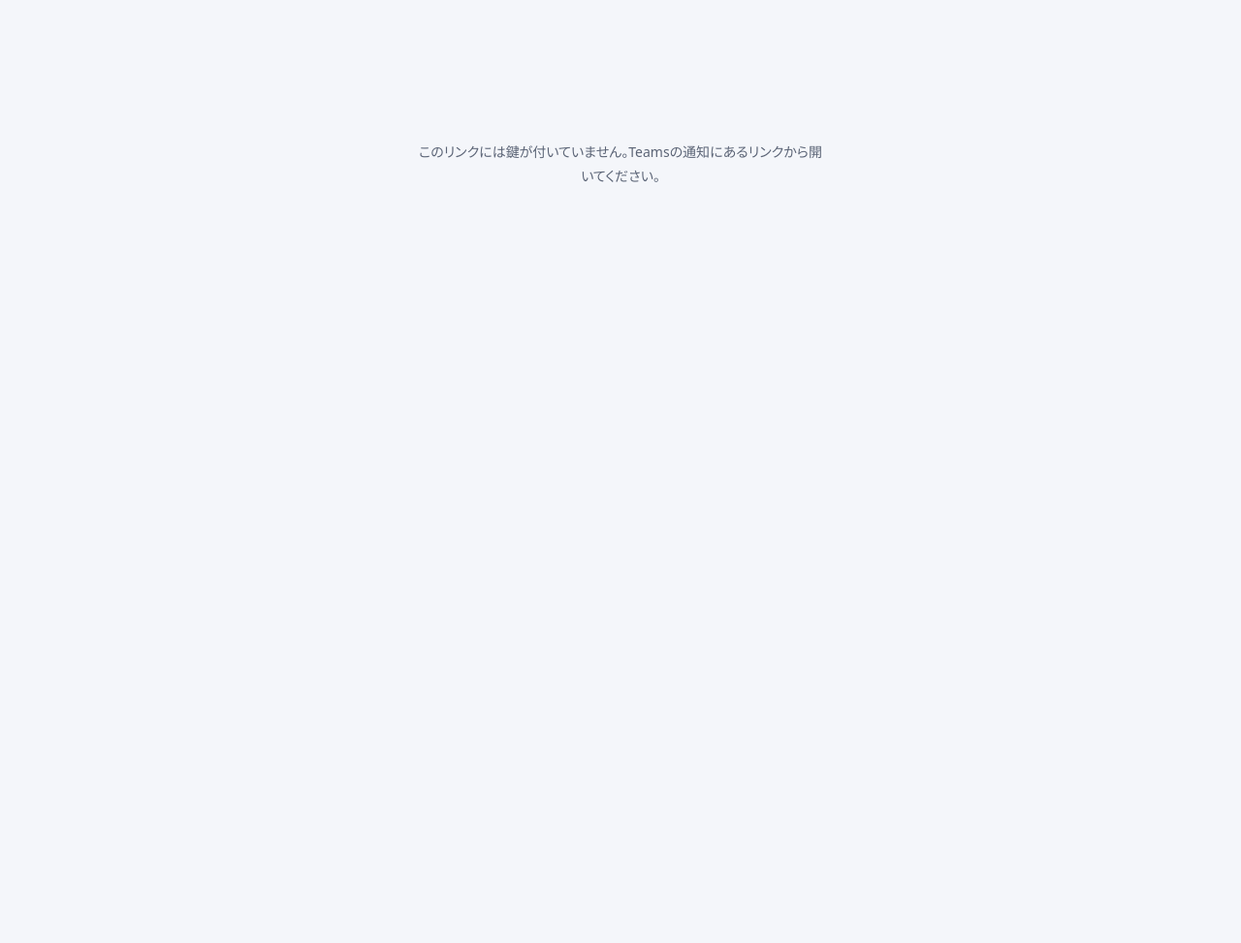
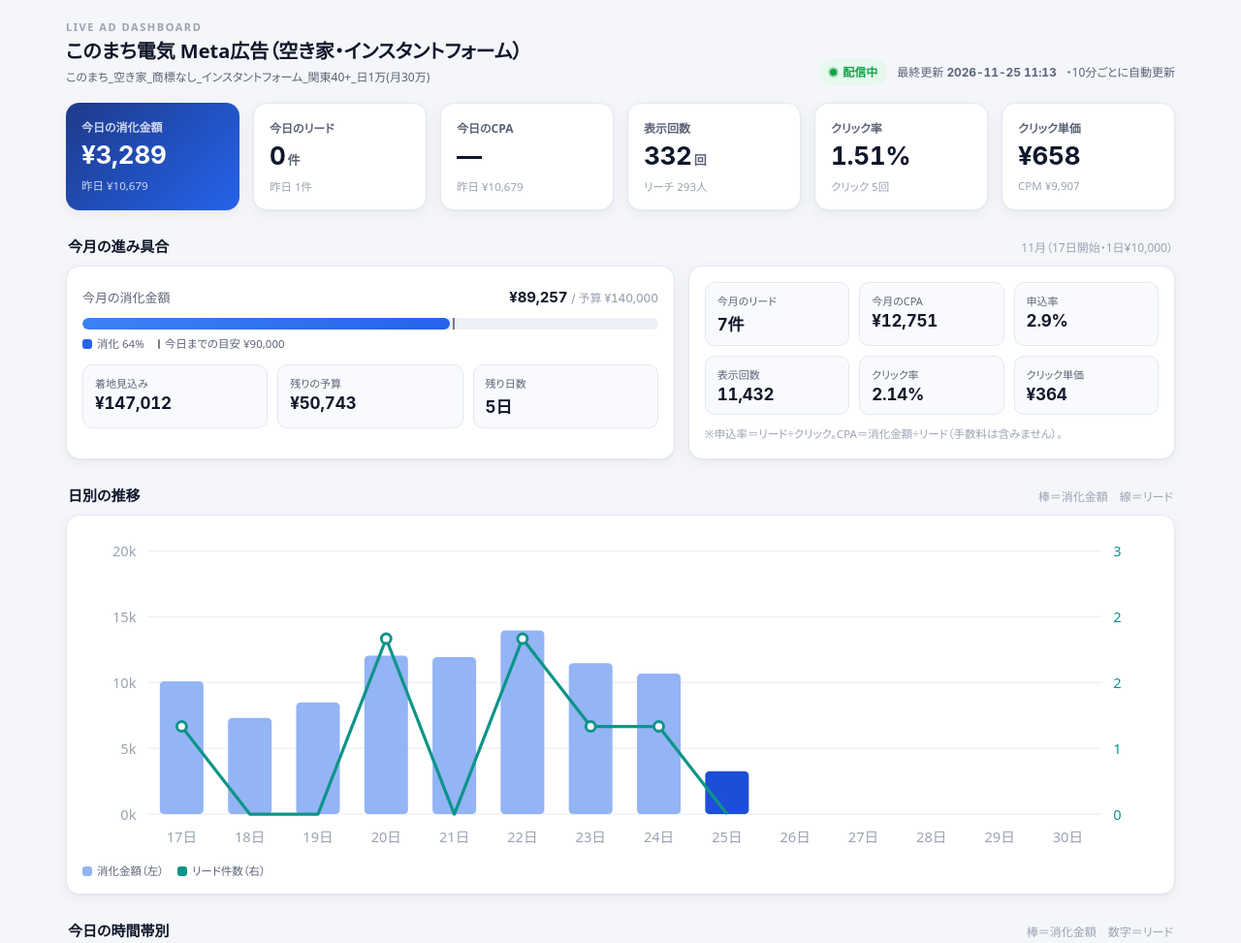
Before and after one commit to hito-hue/share, a plain HTML site: page konomachi-live-47f224b7/index.html in a window 1280 px wide. Shown: the top 973 px of the page at 97% size. Before the commit the page ends 800 px from the top, so only its background shows below. Drawn offline with Linux system fonts and the light colour scheme.

Commit message:
このまち電気ダッシュボードのデータ更新（2026-11-25 11:13）

```diff
--- a/konomachi-live-47f224b7/index.html
+++ b/konomachi-live-47f224b7/index.html
@@ -5,6 +5,13 @@
 <meta name="viewport" content="width=device-width,initial-scale=1">
 <meta name="robots" content="noindex,nofollow,noarchive">
 <meta name="referrer" content="no-referrer">
+<meta name="apple-mobile-web-app-capable" content="yes">
+<meta name="mobile-web-app-capable" content="yes">
+<meta name="apple-mobile-web-app-title" content="広告ライブ">
+<meta name="apple-mobile-web-app-status-bar-style" content="default">
+<meta name="theme-color" content="#f4f6fa">
+<link rel="apple-touch-icon" href="icon-180.png">
+<link rel="icon" type="image/png" href="icon-180.png">
 <title>広告ライブダッシュボード</title>
 <style>
 :root{
@@ -73,6 +80,9 @@ td.nm{white-space:normal;font-weight:600;min-width:180px}
 .recent li:last-child{border-bottom:none}
 .recent .tm{color:var(--sub)}
 .recent .ad{font-size:11.5px;color:var(--mute);margin-top:2px}
+.homeadd{margin-top:26px;font-size:12.5px;line-height:1.8;color:var(--sub);background:#f8fafd}
+.homeadd b{color:var(--ink);font-size:13px}
+@media (display-mode:standalone){.homeadd{display:none}}
 footer{margin-top:28px;font-size:11.5px;color:var(--mute);line-height:1.8;text-align:center}
 #gate{max-width:420px;margin:18vh auto;text-align:center;color:var(--sub);font-size:14px;line-height:1.8}
 .notice{background:#fff8e6;border:1px solid #f6e2b3;color:#7a5200;font-size:12.5px;border-radius:10px;padding:10px 14px;margin-bottom:14px}
@@ -94,11 +104,21 @@ const STATUS = { ACTIVE: '配信中', PENDING_REVIEW: '審査中', IN_PROCESS: '
 const REGION = { Tokyo: '東京都', 'Kanagawa Prefecture': '神奈川県', 'Saitama Prefecture': '埼玉県', 'Chiba Prefecture': '千葉県', 'Ibaraki Prefecture': '茨城県', 'Tochigi Prefecture': '栃木県', 'Gunma Prefecture': '群馬県', 'Yamanashi Prefecture': '山梨県' };
 const PLAT = { facebook: 'Facebook', instagram: 'Instagram', whatsapp: 'WhatsApp', audience_network: 'Audience Network', messenger: 'Messenger', threads: 'Threads' };
 
+// 鍵なしで開ける（2026-11-25 伊藤さん「開けないって。鍵なしでいい」）
+// ・鍵は公開のとき push.mjs がページに埋め込む（__EMBED_KEY__ を置き換え）＝URLに鍵は要らない
+//   ※実質だれでも見られる。暗号化を残すのは、公開リポジトリに数字をそのまま置かない（検索に出さない）ためだけ
+// ・前の「#k=…」「?k=…」付きのリンクもそのまま開ける（URLの鍵は使わず、アドレス欄からは消す）
+const EMBED_KEY = '8-CbrAdadV4oPXBciGfiXFVsI33c5u7Kc215iCVgo94';
 function keyFromHash() {
-  const m = location.hash.match(/k=([A-Za-z0-9_-]+)/);
-  if (!m) return null;
-  const b = atob(m[1].replace(/-/g, '+').replace(/_/g, '/') + '==='.slice((m[1].length + 3) % 4));
+  const k = /^[A-Za-z0-9_-]{20,}$/.test(EMBED_KEY) ? EMBED_KEY : null;
+  if (!k) return null;
+  const b = atob(k.replace(/-/g, '+').replace(/_/g, '/') + '==='.slice((k.length + 3) % 4));
   return Uint8Array.from(b, (c) => c.charCodeAt(0));
+}
+function rememberKey() {
+  if (/k=/.test(location.search + location.hash)) {
+    try { history.replaceState(null, '', location.pathname); } catch {}
+  }
 }
 const unb64 = (s) => Uint8Array.from(atob(s), (c) => c.charCodeAt(0));
 let cryptoKey;
@@ -110,6 +130,7 @@ async function load() {
   if (!r.ok) throw new Error('fetch');
   const e = await r.json();
   const pt = await crypto.subtle.decrypt({ name: 'AES-GCM', iv: unb64(e.iv) }, cryptoKey, unb64(e.ct));
+  rememberKey(); // 古い鍵付きリンクで来たら、アドレス欄を鍵なしの形にそろえる
   return JSON.parse(new TextDecoder().decode(pt));
 }
 
@@ -236,6 +257,16 @@ function render(D) {
     <tbody>${D.ads.map((a) => `<tr><td class="nm">${esc(a.name)}</td><td><span class="st ${esc(a.status)}">${esc(STATUS[a.status] || a.status)}</span></td><td class="num">${yen(a.month.spend)}</td><td class="num">${int(a.month.imp)}</td><td class="num">${pct(a.month.ctr)}</td><td class="num">${lead(a.month)}</td><td class="num ${a.month.cpa === bestCpa && isFinite(bestCpa) ? 'best' : ''}">${yen(a.month.cpa)}</td><td class="num">${yen(a.today.spend)}</td><td class="num">${lead(a.today)}</td></tr>`).join('')}</tbody>
   </table></div>
 
+  <div class="sec"><h2>媒体別の成績（今月）</h2><span>どちらから来ているか</span></div>
+  <div class="card tbl"><table>
+    <thead><tr><th>媒体</th><th>リード</th><th>CPA</th><th>消化金額</th><th>表示</th><th>クリック率</th></tr></thead>
+    <tbody>${(() => {
+      const rows = D.platform.filter((p) => p.spend > 0 || p.leads > 0);
+      const bestP = Math.min(...rows.map((p) => p.cpa ?? Infinity));
+      return rows.length ? rows.map((p) => `<tr><td class="nm" style="min-width:110px">${esc(PLAT[p.name] || p.name)}</td><td class="num"><b>${lead(p)}</b></td><td class="num ${p.cpa === bestP && isFinite(bestP) && rows.length > 1 ? 'best' : ''}">${yen(p.cpa)}</td><td class="num">${yen(p.spend)}</td><td class="num">${int(p.imp)}</td><td class="num">${pct(p.ctr)}</td></tr>`).join('') : '<tr><td colspan="6"><div class="empty">まだデータがありません</div></td></tr>';
+    })()}</tbody>
+  </table></div>
+
   <div class="sec"><h2>どこに届いているか（今月）</h2><span>Metaの集計</span></div>
   <div class="grid three">
     <div class="card"><div class="lb" style="font-size:12px;color:var(--sub);font-weight:600;margin-bottom:6px">都県別の消化金額</div>${hlist(D.region, (r) => REGION[r.name] || r.name, (r) => r.spend, yen)}</div>
@@ -254,6 +285,7 @@ function render(D) {
   <div class="card" style="margin-top:14px"><div style="font-size:12px;color:var(--sub);font-weight:600;margin-bottom:4px">最近のお申込み（新しい順）</div>
     ${D.inbox.recent.length ? `<ul class="recent">${D.inbox.recent.map((r) => `<li><span class="tm num">${esc(r.at)}</span><span>${esc(r.area || '場所未回答')}・${esc(r.state || '状態未回答')}<div class="ad">${esc(r.ad)}</div></span></li>`).join('')}</ul>` : '<div class="empty">まだお申込みはありません</div>'}
   </div>
+  <div class="card homeadd"><b>📱 スマホのホーム画面に置けます</b><br>iPhone：画面下の共有ボタン（□に↑）→「ホーム画面に追加」／Android：右上の︙→「ホーム画面に追加」。<br>次からはアイコンをタップするだけで、アプリのように開けます。</div>
   <footer>Metaの数字は15分ほど遅れて反映されます。お申込みの件数は受付サーバーに届いた分（テストは除く）です。<br>このページは関係者向けです。リンクを社外に転送しないでください。</footer>`;
   $app.hidden = false; $gate.hidden = true;
 }
@@ -263,7 +295,7 @@ async function tick() {
   try { last = await load(); render(last); }
   catch (e) {
     if (!$app.hidden) return; // 表示済みなら前の数字のまま
-    $gate.textContent = e.message === 'nokey' ? 'このリンクには鍵が付いていません。Teamsの通知にあるリンクから開いてください。' : '読み込めませんでした。リンクが正しいか確かめて、少し待ってから開き直してください。';
+    $gate.textContent = '読み込めませんでした。少し待ってから開き直してください。';
   }
 }
 tick();
```
Also changed, not shown: konomachi-live-47f224b7/data.json (+1 -1 lines), konomachi-live-47f224b7/icon-180.png (added).
